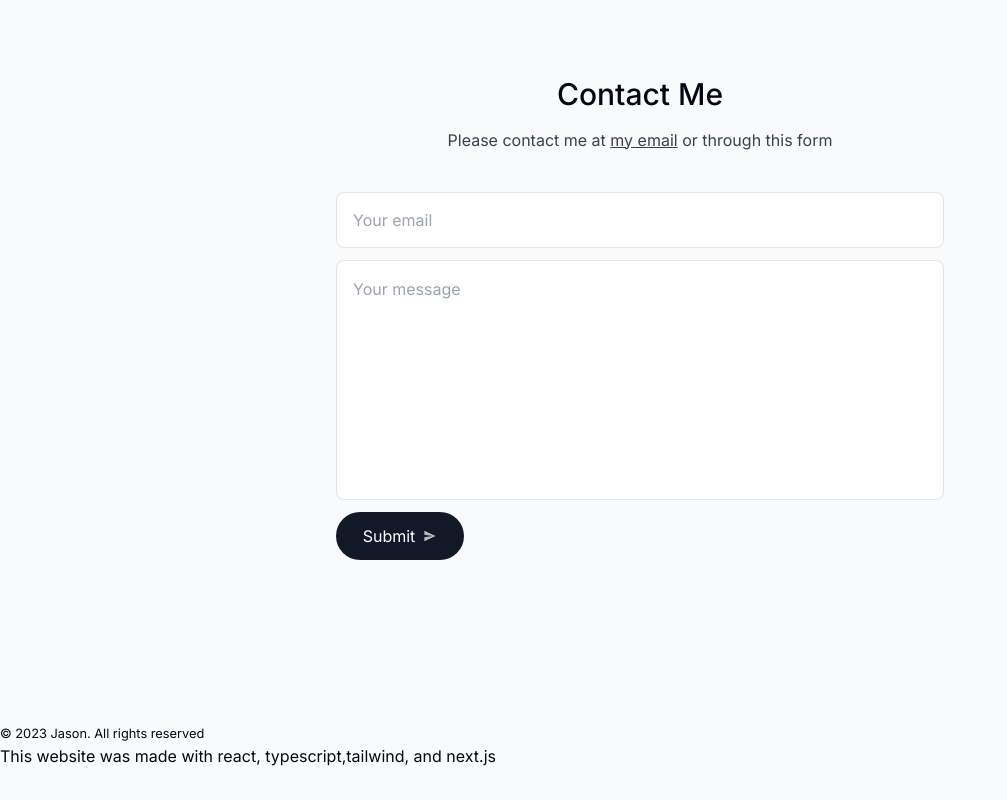
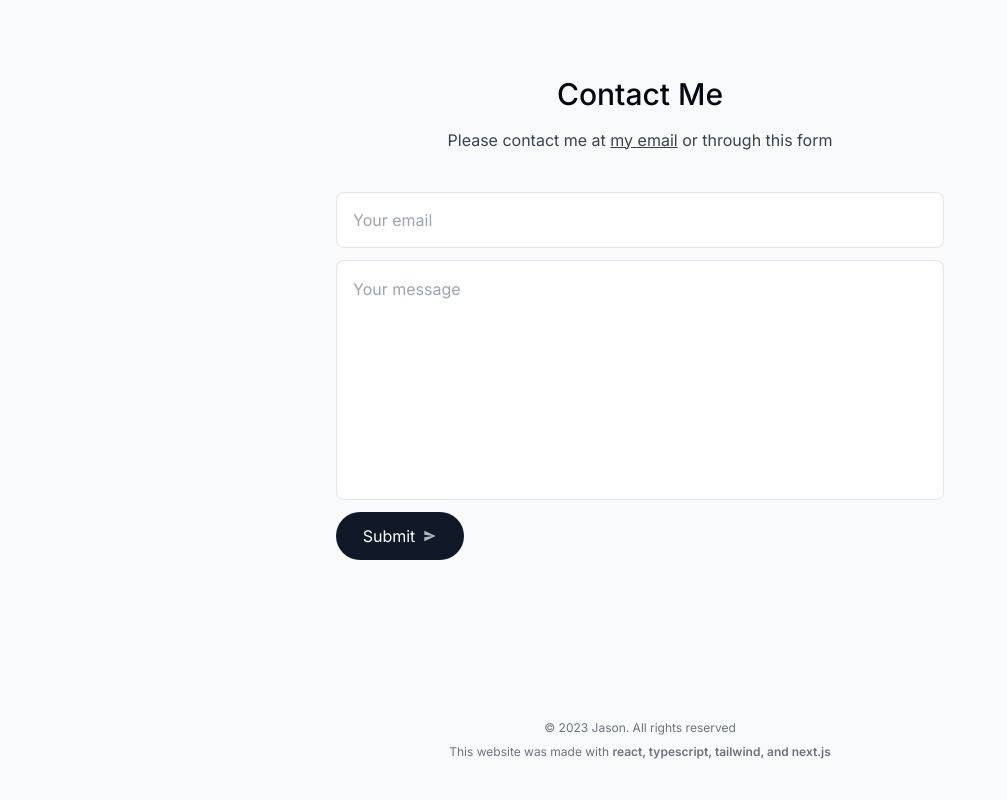
Before and after one commit to JasonMac123/NewPortfolio, a Next.js app: page / in a window 1280 px wide. Shown: the part 3793-4593 px from the top of the page, without its empty margins (0-1007 px from the left). Before the commit the page ends 4561 px from the top, so only its background shows below. Built offline with nearby package versions, Linux system fonts and the light colour scheme.

Commit message:
Adds styling to footer component

```diff
--- a/components/Sections/Footer.tsx
+++ b/components/Sections/Footer.tsx
@@ -1,8 +1,15 @@
 const Footer = () => {
   return (
-    <footer>
-      <small>&copy; 2023 Jason. All rights reserved</small>
-      <p>This website was made with react, typescript,tailwind, and next.js</p>
+    <footer className="mb-10 px-4 text-center text-gray-500">
+      <small className="mb-2 block text-xs">
+        &copy; 2023 Jason. All rights reserved
+      </small>
+      <p className="text-xs">
+        This website was made with{" "}
+        <span className="font-semibold">
+          react, typescript, tailwind, and next.js
+        </span>
+      </p>
     </footer>
   );
 };
```
